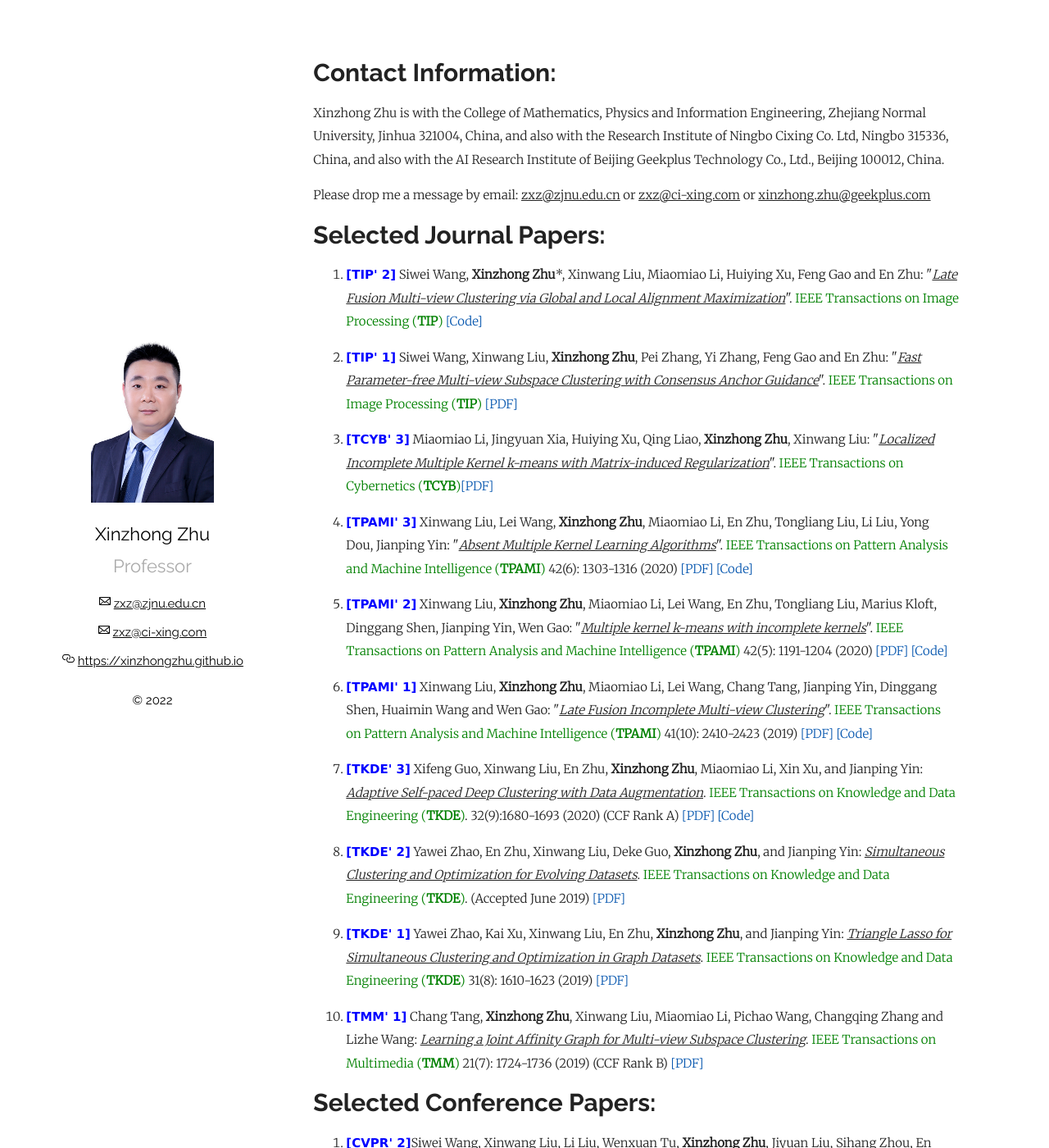
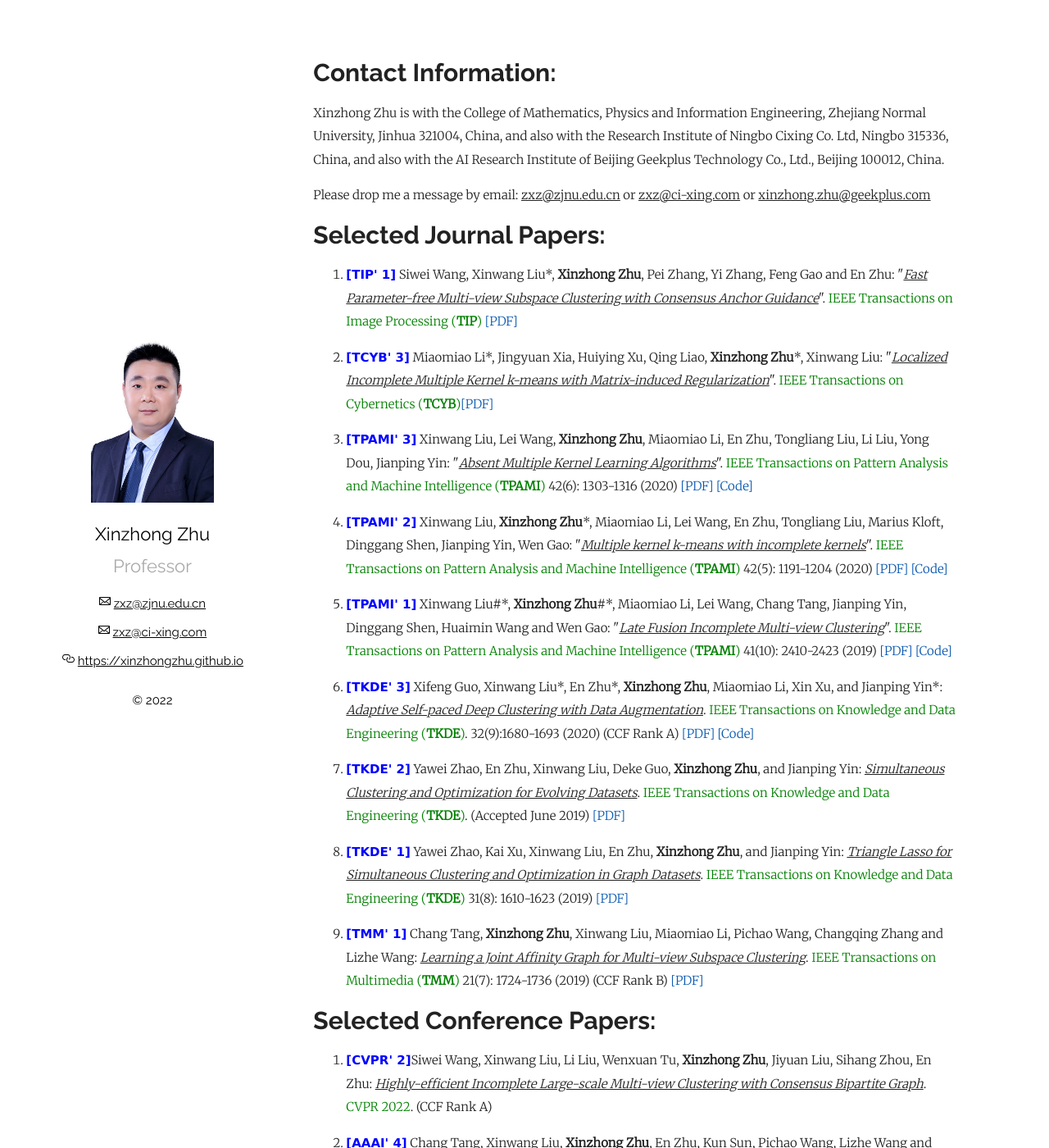
Before and after one commit to xinzhongzhu/xinzhongzhu.github.io, a Jekyll site: the page built from index.md, in a window 1280 px wide and 1400 px high. Shown: the whole window at 82% size. Built offline with Jekyll 4.4.1, drawn with Linux system fonts in a browser that asks for light colours; our own code applies the rules of GitHub Pages for plain Markdown files.

Commit message:
Update index.md

```diff
--- a/index.md
+++ b/index.md
@@ -15,20 +15,19 @@ Please drop me a message by email: <u>zxz@zjnu.edu.cn</u> or <u>zxz@ci-xing.com<
 
 <ol>
 
-<p style="margin-top: 8px;"><li><font face="verdana" color="blue"><b>[TIP' 2]</b></font>  Siwei Wang, <b>Xinzhong Zhu</b>*, Xinwang Liu, Miaomiao Li, Huiying Xu, Feng Gao and En Zhu: "<i><u>Late Fusion Multi-view Clustering via Global and Local Alignment Maximization</u></i>". <font color="green">IEEE Transactions on Image Processing (<b>TIP</b>)</font> <a href = "https://github.com/wangsiwei2010/localized-latefusionalignment">[Code]</a></li></p>
 
-<p style="margin-top: 8px;"><li><font face="verdana" color="blue"><b>[TIP' 1]</b></font> Siwei Wang, Xinwang Liu, <b>Xinzhong Zhu</b>, Pei Zhang, Yi Zhang, Feng Gao and En Zhu: "<i><u>Fast Parameter-free Multi-view Subspace Clustering with Consensus Anchor Guidance</u></i>". <font color="green">IEEE Transactions on Image Processing (<b>TIP</b>)</font> <a href = "https://github.com/xinwangliu/xinwangliu.github.io/blob/main/document/TIP1.pdf">[PDF]</a></li></p>
+<p style="margin-top: 8px;"><li><font face="verdana" color="blue"><b>[TIP' 1]</b></font> Siwei Wang, Xinwang Liu*, <b>Xinzhong Zhu</b>, Pei Zhang, Yi Zhang, Feng Gao and En Zhu: "<i><u>Fast Parameter-free Multi-view Subspace Clustering with Consensus Anchor Guidance</u></i>". <font color="green">IEEE Transactions on Image Processing (<b>TIP</b>)</font> <a href = "https://github.com/xinwangliu/xinwangliu.github.io/blob/main/document/TIP1.pdf">[PDF]</a></li></p>
 
-<p style="margin-top: 8px;"><li><font face="verdana" color="blue"><b>[TCYB' 3]</b></font> Miaomiao Li, Jingyuan Xia, Huiying Xu, Qing Liao, <b>Xinzhong Zhu</b>, Xinwang Liu: "<i><u>Localized Incomplete Multiple Kernel k-means with Matrix-induced Regularization</u></i>". <font color="green"> IEEE Transactions on Cybernetics (<b>TCYB</b>)</font><a href = "https://github.com/xinwangliu/xinwangliu.github.io/blob/main/document/TCYB1.pdf">[PDF]</a></li></p>
+<p style="margin-top: 8px;"><li><font face="verdana" color="blue"><b>[TCYB' 3]</b></font> Miaomiao Li*, Jingyuan Xia, Huiying Xu, Qing Liao, <b>Xinzhong Zhu</b>*, Xinwang Liu: "<i><u>Localized Incomplete Multiple Kernel k-means with Matrix-induced Regularization</u></i>". <font color="green"> IEEE Transactions on Cybernetics (<b>TCYB</b>)</font><a href = "https://github.com/xinwangliu/xinwangliu.github.io/blob/main/document/TCYB1.pdf">[PDF]</a></li></p>
 
 
 <p style="margin-top: 8px;"><li><font face="verdana" color="blue"><b>[TPAMI' 3]</b></font> Xinwang Liu, Lei Wang, <b>Xinzhong Zhu</b>, Miaomiao Li, En Zhu, Tongliang Liu, Li Liu, Yong Dou, Jianping Yin: "<i><u>Absent Multiple Kernel Learning Algorithms</u></i>". <font color="green">IEEE Transactions on Pattern Analysis and Machine Intelligence (<b>TPAMI</b>)</font> 42(6): 1303-1316 (2020) <a href = "https://tongliang-liu.github.io/papers/TPAMIAbsentKernel.pdf">[PDF]</a> <a href = "https://github.com/xinwangliu/Absent-Multiple-Kernel-Learning-Algorithms">[Code]</a></li></p>
 
-<p style="margin-top: 8px;"><li><font face="verdana" color="blue"><b>[TPAMI' 2]</b></font> Xinwang Liu, <b>Xinzhong Zhu</b>, Miaomiao Li, Lei Wang, En Zhu, Tongliang Liu, Marius Kloft, Dinggang Shen, Jianping Yin, Wen Gao: "<i><u>Multiple kernel k-means with incomplete kernels</u></i>". <font color="green">IEEE Transactions on Pattern Analysis and Machine Intelligence (<b>TPAMI</b>)</font> 42(5): 1191-1204 (2020) <a href = "https://tongliang-liu.github.io/papers/TPAMIK-means.pdf">[PDF]</a> <a href = "https://github.com/xinwangliu/absentkernel/tree/master">[Code]</a></li></p>
+<p style="margin-top: 8px;"><li><font face="verdana" color="blue"><b>[TPAMI' 2]</b></font> Xinwang Liu, <b>Xinzhong Zhu</b>*, Miaomiao Li, Lei Wang, En Zhu, Tongliang Liu, Marius Kloft, Dinggang Shen, Jianping Yin, Wen Gao: "<i><u>Multiple kernel k-means with incomplete kernels</u></i>". <font color="green">IEEE Transactions on Pattern Analysis and Machine Intelligence (<b>TPAMI</b>)</font> 42(5): 1191-1204 (2020) <a href = "https://tongliang-liu.github.io/papers/TPAMIK-means.pdf">[PDF]</a> <a href = "https://github.com/xinwangliu/absentkernel/tree/master">[Code]</a></li></p>
 
-<p style="margin-top: 8px;"><li><font face="verdana" color="blue"><b>[TPAMI' 1]</b></font> Xinwang Liu, <b>Xinzhong Zhu</b>, Miaomiao Li, Lei Wang, Chang Tang, Jianping Yin, Dinggang Shen, Huaimin Wang and Wen Gao: "<i><u>Late Fusion Incomplete Multi-view Clustering</u></i>". <font color="green">IEEE Transactions on Pattern Analysis and Machine Intelligence (<b>TPAMI</b>)</font> 41(10): 2410-2423 (2019) <a href = "https://europepmc.org/backend/ptpmcrender.fcgi?accid=PMC6494716&blobtype=pdf">[PDF]</a> <a href = "https://github.com/xinwangliu/Late-Fusion-Incomplete-Multi-view-Clustering">[Code]</a></li></p>
+<p style="margin-top: 8px;"><li><font face="verdana" color="blue"><b>[TPAMI' 1]</b></font> Xinwang Liu#*, <b>Xinzhong Zhu</b>#*, Miaomiao Li, Lei Wang, Chang Tang, Jianping Yin, Dinggang Shen, Huaimin Wang and Wen Gao: "<i><u>Late Fusion Incomplete Multi-view Clustering</u></i>". <font color="green">IEEE Transactions on Pattern Analysis and Machine Intelligence (<b>TPAMI</b>)</font> 41(10): 2410-2423 (2019) <a href = "https://europepmc.org/backend/ptpmcrender.fcgi?accid=PMC6494716&blobtype=pdf">[PDF]</a> <a href = "https://github.com/xinwangliu/Late-Fusion-Incomplete-Multi-view-Clustering">[Code]</a></li></p>
 
-<p style="margin-top: 8px;"><li><font face="verdana" color="blue"><b>[TKDE' 3]</b></font> Xifeng Guo, Xinwang Liu, En Zhu, <b>Xinzhong Zhu</b>, Miaomiao Li, Xin Xu, and Jianping Yin: <i><u>Adaptive Self-paced Deep Clustering with Data Augmentation</u></i>. <font color="green">IEEE Transactions on Knowledge and Data Engineering (<b>TKDE</b>)</font>. 32(9):1680-1693 (2020) (CCF Rank A) <a href = "https://www.researchgate.net/profile/Xifeng_Guo/publication/332490862_Adaptive_Self-paced_Deep_Clustering_with_Data_Augmentation/links/5cbc1d3c4585156cd7a724fa/Adaptive-Self-paced-Deep-Clustering-with-Data-Augmentation.pdf?origin=publication_detail">[PDF]</a> <a href = "https://github.com/XifengGuo/ASPC-DA">[Code]</a></li></p>
+<p style="margin-top: 8px;"><li><font face="verdana" color="blue"><b>[TKDE' 3]</b></font> Xifeng Guo, Xinwang Liu*, En Zhu*, <b>Xinzhong Zhu</b>, Miaomiao Li, Xin Xu, and Jianping Yin*: <i><u>Adaptive Self-paced Deep Clustering with Data Augmentation</u></i>. <font color="green">IEEE Transactions on Knowledge and Data Engineering (<b>TKDE</b>)</font>. 32(9):1680-1693 (2020) (CCF Rank A) <a href = "https://www.researchgate.net/profile/Xifeng_Guo/publication/332490862_Adaptive_Self-paced_Deep_Clustering_with_Data_Augmentation/links/5cbc1d3c4585156cd7a724fa/Adaptive-Self-paced-Deep-Clustering-with-Data-Augmentation.pdf?origin=publication_detail">[PDF]</a> <a href = "https://github.com/XifengGuo/ASPC-DA">[Code]</a></li></p>
 
 <p style="margin-top: 8px;"><li><font face="verdana" color="blue"><b>[TKDE' 2]</b></font> Yawei Zhao, En Zhu, Xinwang Liu, Deke Guo, <b>Xinzhong Zhu</b>, and Jianping Yin: <i><u>Simultaneous Clustering and Optimization for Evolving Datasets</u></i>. <font color="green">IEEE Transactions on Knowledge and Data Engineering (<b>TKDE</b>)</font>. (Accepted June 2019) <a href = "https://arxiv.org/pdf/1908.01384.pdf">[PDF]</a></li></p>
 
```
